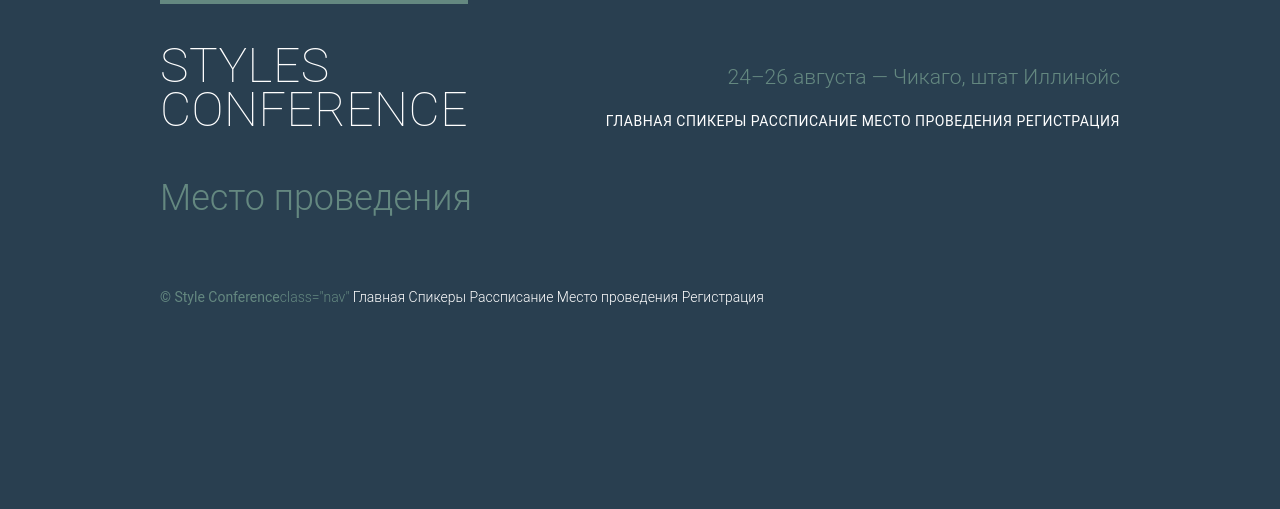
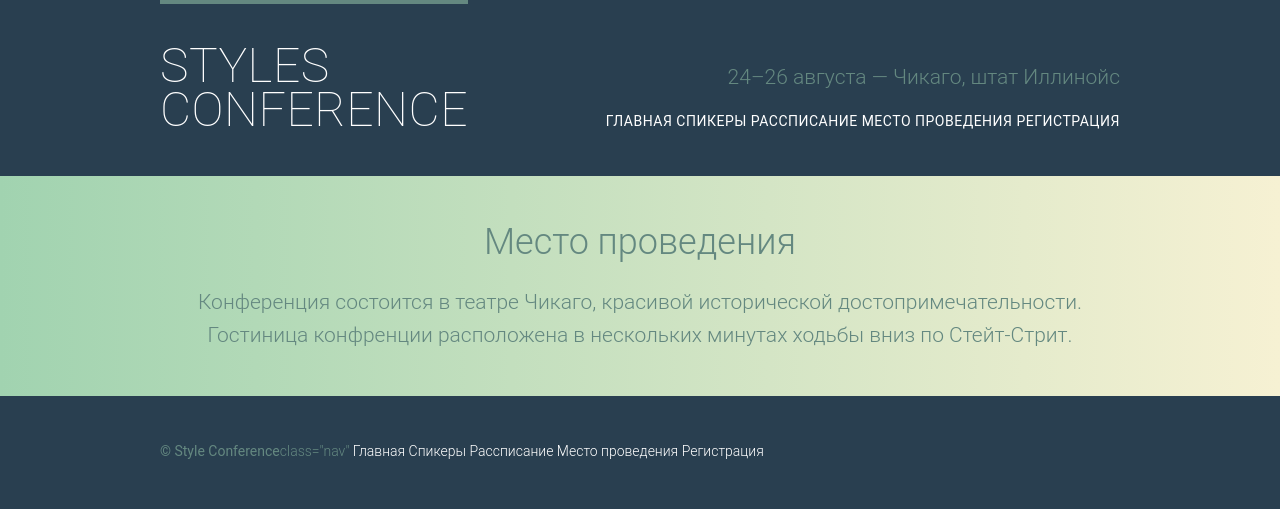
Before and after one commit to ovanse/study-stylesConference, a plain HTML site: page venue.html in a window 1280 px wide. Drawn offline with Linux system fonts and the light colour scheme.

Commit message:
before lists

```diff
--- a/assets/stylesheets/main.css
+++ b/assets/stylesheets/main.css
@@ -138,6 +138,18 @@ cite, em {
   font-style: italic;
 }
 
+/*
+=================================================
+Встепление
+=================================================
+*/
+.lead {
+  text-align: center;
+}
+.lead p {
+  font-size: 21px;
+  line-height: 33px;
+}
 
 /*
 =================================================
@@ -232,10 +244,20 @@ ClearFix
 Полосы
 =================================================
 */
+.row,
+.row-alt {
+  min-width: 960px;
+}
 .row {
   background: #fff;
-  min-width: 960px;
   padding: 66px 0 44px 0;
+}
+.row-alt {
+  background: #cbe2c1;
+  background: -webkit-linear-gradient(to right, #a1d3b0, #f6f1d3);
+  background: -moz-linear-gradient(to right, #a1d3b0, #f6f1d3);
+  background: linear-gradient(to right, #a1d3b0, #f6f1d3);
+  padding: 44px 0 22px 0;
 }
 
 /*
--- a/venue.html
+++ b/venue.html
@@ -19,8 +19,11 @@
         <a href="register.html">Регистрация</a>
       </nav>
     </header>
-    <section class="container">
-      <h1>Место проведения</h1>
+    <section class="row-alt">
+      <div class="lead container">
+        <h1>Место проведения</h1>
+        <p>Конференция состоится в театре Чикаго, красивой исторической достопримечательности. Гостиница конфренции расположена в нескольких минутах ходьбы вниз по Стейт-Стрит.</p>
+      </div>
     </section>
     <footer class="container primary-footer group">
       <small>&copy; Style Conference</small>
```
Also changed, not shown: register.html (+6 -3 lines), schedule.html (+5 -2 lines), speakers.html (+5 -2 lines).
